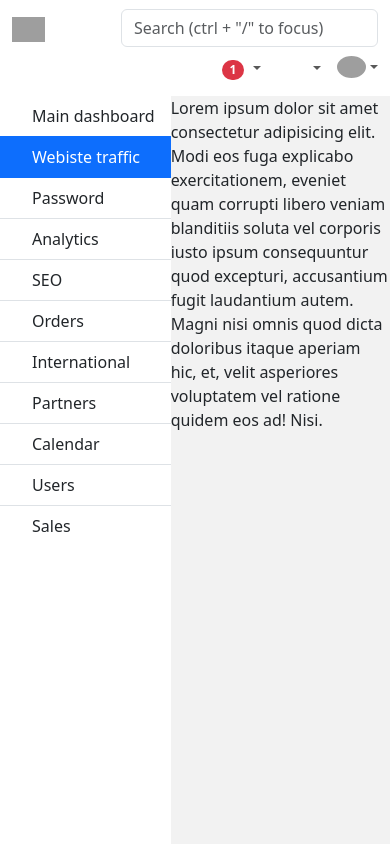
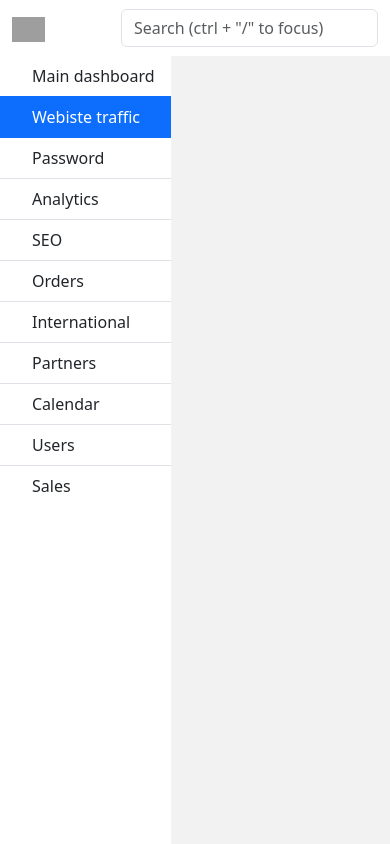
Before and after one commit to Luan-nee/comedor-unamad, a CodeIgniter 4 app: the page made by app/Views/templates/header.php in a window 390 px wide. Run offline with PHP 8.4 and a stand-in for CodeIgniter, Linux system fonts and the light colour scheme; the template is opened without the code that fills it, so the values that code supplies are empty; some libraries are stand-ins or nearby versions; grey boxes are pictures that could not be loaded.

Commit message:
agregando responsive

```diff
--- a/app/Config/Routes.php
+++ b/app/Config/Routes.php
@@ -5,6 +5,5 @@ use CodeIgniter\Router\RouteCollection;
 /**
  * @var RouteCollection $routes
  */
-$routes->get('/', 'Pages::index');
-$routes->get('/login', 'Home::login');
-$routes->get('/about/(:num)', 'Pages::view/$1');
+$routes->get('/', 'Home::login');
+$routes->get('/admin', 'Pages::index');
--- a/app/Database/sql/COMEDOR.sql
+++ b/app/Database/sql/COMEDOR.sql
@@ -108,7 +108,6 @@ CREATE TABLE empleado (
   tipo int NOT NULL,
   dni VARCHAR(8) NOT NULL,
   cargo VARCHAR(100) NOT NULL,
-  usuariocol VARCHAR(45) NOT NULL,
   PRIMARY KEY (id),
   FOREIGN KEY (tipo) REFERENCES rolEmpleado(id)
   ON DELETE CASCADE
--- a/app/Views/templates/footer.php
+++ b/app/Views/templates/footer.php
@@ -1,3 +1,3 @@
-
+</section>
 </body>
 </html>
--- a/app/Views/templates/header.php
+++ b/app/Views/templates/header.php
@@ -13,7 +13,7 @@
 <body class="GRID-STYLE">
 
 <!-- HEADER -->
-<header id="main-navbar" class="navbar navbar-expand-lg navbar-light bg-white">
+<header id="main-navbar" class="navbar navbar-expand-lg navbar-light bg-gray-100 ">
   <div class="container-fluid">
 
     <!-- Brand -->
@@ -21,111 +21,14 @@
       <img src="https://mdbcdn.b-cdn.net/img/logo/mdb-transaprent-noshadows.webp" height="25" alt="MDB Logo"
         loading="lazy" />
     </a>
+
     <!-- Search form -->
     <form class="d-md-flex input-group w-auto my-auto">
       <input autocomplete="off" type="search" class="form-control rounded" placeholder='Search (ctrl + "/" to focus)' style="min-width: 225px;" />
     </form>
-
-    <!-- Right links -->
-    <ul class="navbar-nav ms-auto d-flex flex-row">
-      <!-- Notification dropdown -->
-      <li class="nav-item dropdown">
-        <a data-mdb-dropdown-init class="nav-link me-3 me-lg-0 dropdown-toggle hidden-arrow" href="#" id="navbarDropdownMenuLink"
-          role="button" data-mdb-toggle="dropdown" aria-expanded="false">
-          <i class="fas fa-bell"></i>
-          <span class="badge rounded-pill badge-notification bg-danger">1</span>
-        </a>
-        <ul class="dropdown-menu dropdown-menu-end" aria-labelledby="navbarDropdownMenuLink">
-          <li>
-            <a class="dropdown-item" href="#">Some news</a>
-          </li>
-          <li>
-            <a class="dropdown-item" href="#">Another news</a>
-          </li>
-          <li>
-            <a class="dropdown-item" href="#">Something else here</a>
-          </li>
-        </ul>
-      </li>
-
-      <!-- Icon -->
-      <li class="nav-item">
-        <a class="nav-link me-3 me-lg-0" href="#">
-          <i class="fas fa-fill-drip"></i>
-        </a>
-      </li>
-      <!-- Icon -->
-      <li class="nav-item me-3 me-lg-0">
-        <a class="nav-link" href="#">
-          <i class="fab fa-github"></i>
-        </a>
-      </li>
-
-      <!-- Icon dropdown -->
-      <li class="nav-item dropdown">
-        <a data-mdb-dropdown-init class="nav-link me-3 me-lg-0 dropdown-toggle hidden-arrow" href="#" id="navbarDropdown"
-          role="button" data-mdb-toggle="dropdown" aria-expanded="false">
-          <i class="united kingdom flag m-0"></i>
-        </a>
-        <ul class="dropdown-menu dropdown-menu-end" aria-labelledby="navbarDropdown">
-          <li>
-            <a class="dropdown-item" href="#"><i class="united kingdom flag"></i>English
-              <i class="fa fa-check text-success ms-2"></i></a>
-          </li>
-          <li>
-            <hr class="dropdown-divider" />
-          </li>
-          <li>
-            <a class="dropdown-item" href="#"><i class="flag-poland flag"></i>Polski</a>
-          </li>
-          <li>
-            <a class="dropdown-item" href="#"><i class="flag-china flag"></i>中文</a>
-          </li>
-          <li>
-            <a class="dropdown-item" href="#"><i class="flag-japan flag"></i>日本語</a>
-          </li>
-          <li>
-            <a class="dropdown-item" href="#"><i class="flag-germany flag"></i>Deutsch</a>
-          </li>
-          <li>
-            <a class="dropdown-item" href="#"><i class="flag-france flag"></i>Français</a>
-          </li>
-          <li>
-            <a class="dropdown-item" href="#"><i class="flag-spain flag"></i>Español</a>
-          </li>
-          <li>
-            <a class="dropdown-item" href="#"><i class="flag-russia flag"></i>Русский</a>
-          </li>
-          <li>
-            <a class="dropdown-item" href="#"><i class="flag-portugal flag"></i>Português</a>
-          </li>
-        </ul>
-      </li>
-
-      <!-- Avatar -->
-      <li class="nav-item dropdown">
-        <a data-mdb-dropdown-init class="nav-link dropdown-toggle hidden-arrow d-flex align-items-center" href="#"
-          id="navbarDropdownMenuLink" role="button" data-mdb-toggle="dropdown" aria-expanded="false">
-          <img src="https://mdbcdn.b-cdn.net/img/Photos/Avatars/img (31).webp" class="rounded-circle"
-            height="22" alt="Avatar" loading="lazy" />
-        </a>
-        <ul class="dropdown-menu dropdown-menu-end" aria-labelledby="navbarDropdownMenuLink">
-          <li>
-            <a class="dropdown-item" href="#">My profile</a>
-          </li>
-          <li>
-            <a class="dropdown-item" href="#">Settings</a>
-          </li>
-          <li>
-            <a class="dropdown-item" href="#">Logout</a>
-          </li>
-        </ul>
-      </li>
-    </ul>
   </div>
 </header>
 <!-- HEADER -->
-
 
 <!-- BARRA LATERAL DE NAVEGACIÓN  -->
 <nav id="sidebarMenu" class="d-lg-block sidebar bg-white w-auto">
@@ -163,8 +66,3 @@
 
 <!-- CONTENIDO DE LA PAGINA -->
 <section id="contentWeb">
-  <p>
-    Lorem ipsum dolor sit amet consectetur adipisicing elit. Modi eos fuga explicabo exercitationem, eveniet quam corrupti libero veniam blanditiis soluta vel corporis iusto ipsum consequuntur quod excepturi, accusantium fugit laudantium autem. Magni nisi omnis quod dicta doloribus itaque aperiam hic, et, velit asperiores voluptatem vel ratione quidem eos ad! Nisi.
-  </p>
-</section>
-<!-- CONTENIDO DE LA PAGINA -->
```
Also changed, not shown: app/Controllers/Pages.php (+1 -14 lines), app/Database/sql/DATOS - COMEDOR.sql (+5 -5 lines), app/Views/pages/login.php (+50 -19 lines), app/Views/pages/table.php (added, +30 -0 lines), app/Views/pages/about.php (added), 1 other file.
